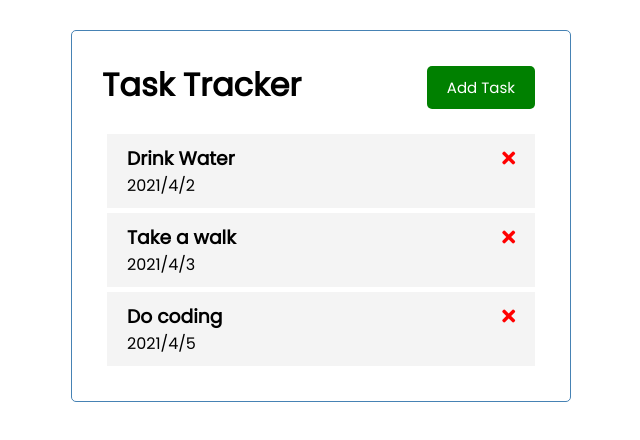
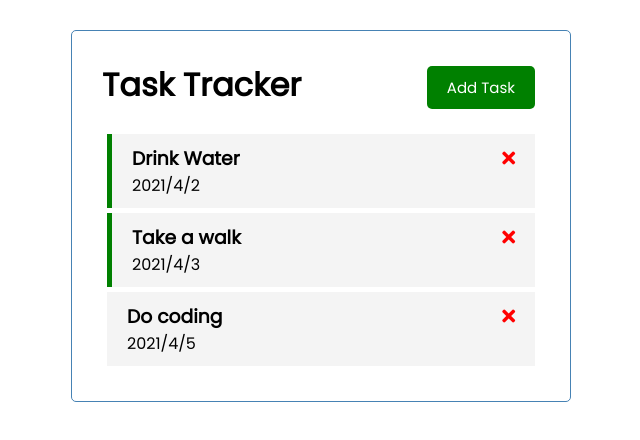
Before and after one commit to hansh1029/vue-task-tracker, a Vue app: page / in a window 1280 px wide. Shown: the top 440 px of the page, without its empty margins (319-959 px from the left). Built offline with nearby package versions, Linux system fonts and the light colour scheme.

Commit message:
dynamic class

```diff
--- a/src/components/Task.vue
+++ b/src/components/Task.vue
@@ -1,5 +1,5 @@
 <template>
-  <div class="task">
+  <div :class="[task.reminder ? 'reminder' : '', 'task']">
     <h3>
       {{ task.text }}
       <i @click="$emit('delete-task', task.id)" class="fas fa-times"></i>
```
Also changed, not shown: 1 other file (tests, documents, lock files or other folders).
